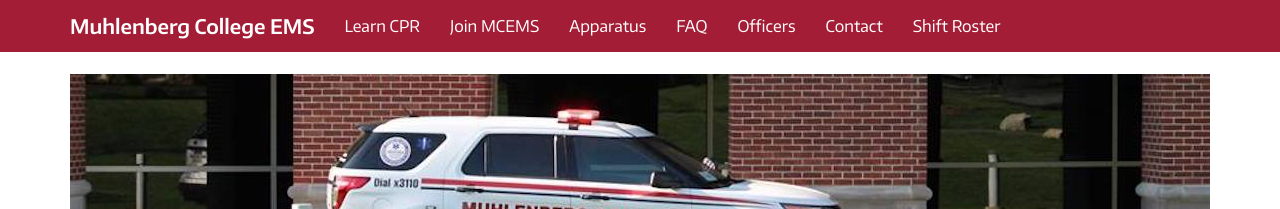
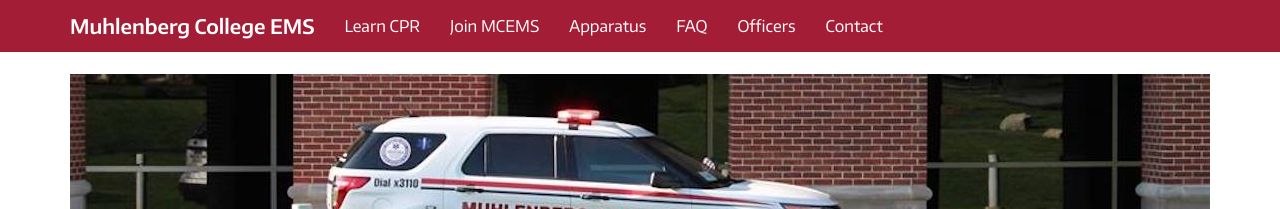
Before and after one commit to MCEMS/www, a Jekyll site: the page built from index.html, in a window 1280 px wide. Shown: the top 209 px of the page. Built offline with Jekyll 4.4.1, drawn with Linux system fonts in a browser that asks for light colours; nearby versions of some CDN libraries.

Commit message:
Update nav.yml

```diff
--- a/_data/nav.yml
+++ b/_data/nav.yml
@@ -16,6 +16,3 @@
 - url: /contact/index.html
   href: /contact/
   text: Contact
-- url: /shift-roster/index.html
-  href: /shift-roster/
-  text: Shift Roster
```
